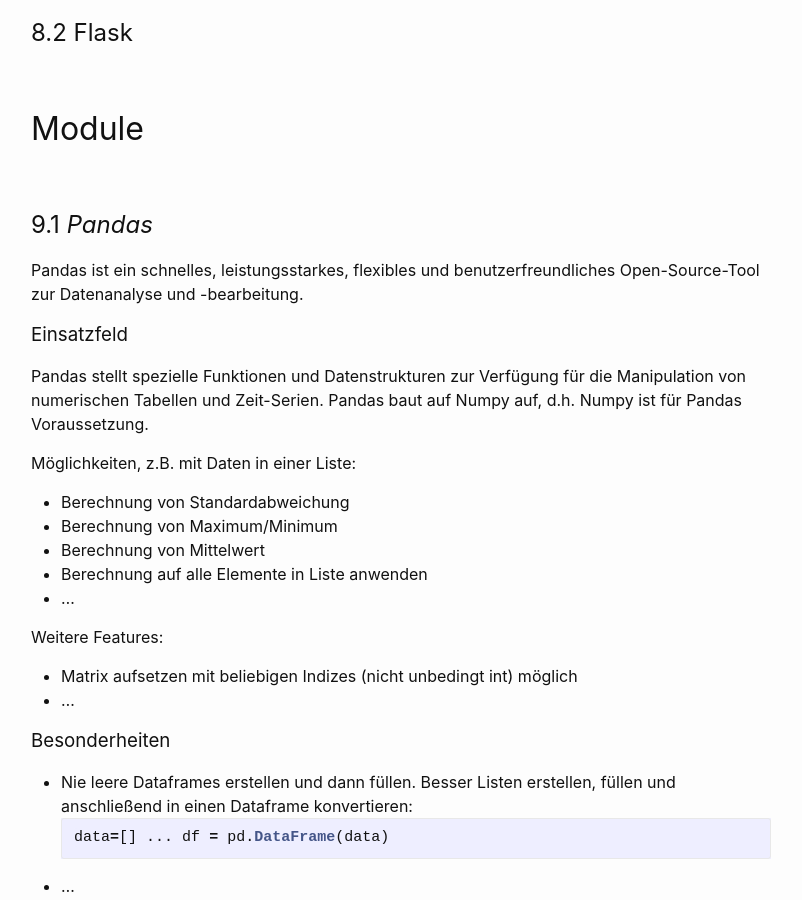
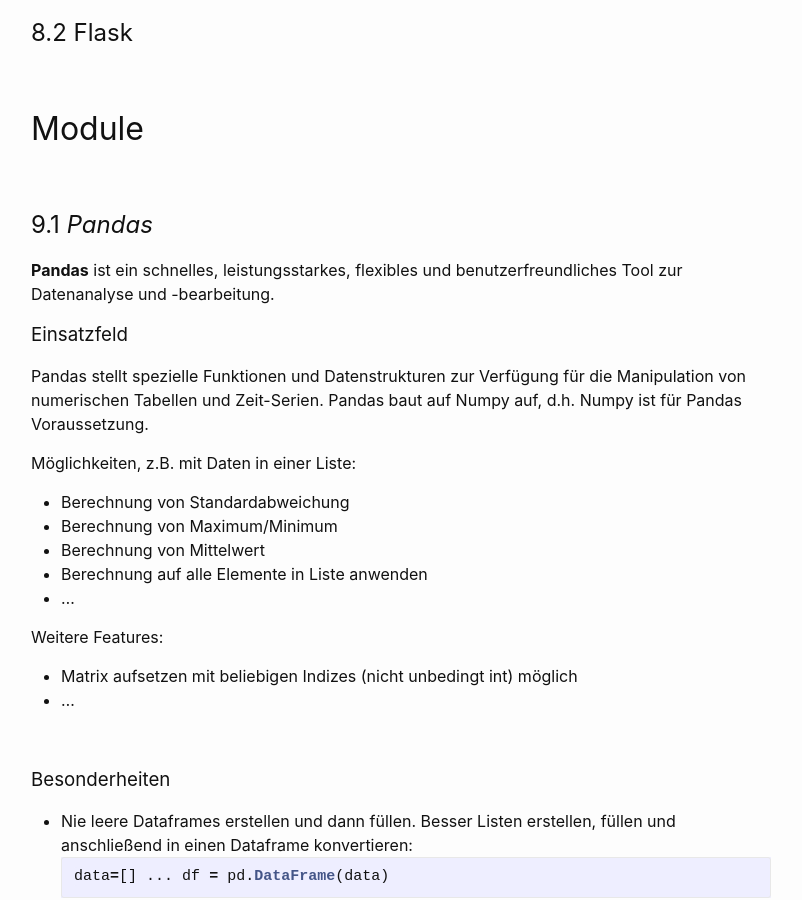
Before and after one commit to Hautaklyttn/progDocs, a Jekyll site: the page built from docs/articles/python.md, in a window 1280 px wide and 900 px high, scrolled down 47023 px. Shown: the whole window, without its empty margins (239-1041 px from the left). Built offline with Jekyll 4.4.1, drawn with Linux system fonts in a browser that asks for light colours; some of the changed text lies outside the part shown.

Commit message:
Update python.md

```diff
--- a/docs/articles/python.md
+++ b/docs/articles/python.md
@@ -79,8 +79,8 @@ layout: default
 &nbsp;&nbsp;&nbsp;&nbsp;&nbsp; [<font size="-1">8.2 Flask</font>](#ch8-2)
 
 ### 9. Module
-&nbsp;&nbsp;&nbsp;&nbsp;&nbsp; [<font size="-1">9.1 *Pandas*</font>](#ch9-1)
-&nbsp;&nbsp;&nbsp;&nbsp;&nbsp; [<font size="-1">9.2 *Multiprocessing*</font>](#ch9-2)
+&nbsp;&nbsp;&nbsp;&nbsp;&nbsp; [<font size="-1">9.1 'Pandas'</font>](#ch9-1)
+&nbsp;&nbsp;&nbsp;&nbsp;&nbsp; [<font size="-1">9.2 'Multiprocessing'</font>](#ch9-2)
 
 &nbsp;
 
@@ -1691,7 +1691,7 @@ There are many useful subclasses of Variable already defined: `StringVar`, `IntV
 <a name="ch9-1"></a>
 ## 9.1 *Pandas*
 
-Pandas ist ein schnelles, leistungsstarkes, flexibles und benutzerfreundliches Open-Source-Tool zur Datenanalyse und -bearbeitung.
+**Pandas** ist ein schnelles, leistungsstarkes, flexibles und benutzerfreundliches Tool zur Datenanalyse und -bearbeitung.
 
 ### Einsatzfeld
 Pandas stellt spezielle Funktionen und Datenstrukturen zur Verfügung für die Manipulation von numerischen Tabellen und Zeit-Serien. Pandas baut auf Numpy auf, d.h. Numpy ist für Pandas Voraussetzung.
@@ -1707,6 +1707,8 @@ Weitere Features:
 - Matrix aufsetzen mit beliebigen Indizes (nicht unbedingt int) möglich
 - ...
 
+&nbsp;
+
 ### Besonderheiten
 
 - Nie leere Dataframes erstellen und dann füllen. Besser Listen erstellen, füllen und anschließend in einen Dataframe konvertieren:
@@ -1760,6 +1762,7 @@ In der Terminologie der Parallelisierung blockiert es alle anderen Arbeiter, neu
 
 <a href="[url](https://www.brandonrohrer.com/multiprocessing)">Gute Info Page</a>
 
+&nbsp;
 
 ### Besonderheiten
 Auf *nix-Systemen ist die Standardmethode zum Erstellen eines neuen Prozesses die Verwendung von *Fork*. Das ist großartig, weil es „Copy-on-Write“ verwendet, um dem neuen Kindprozess Zugriff auf eine Kopie des Arbeitsspeichers des übergeordneten Prozesses zu geben. Es ist schnell und effizient, hat aber einen erheblichen Nachteil, wenn Sie gleichzeitig Multithreading verwenden. Es wird nicht alles tatsächlich kopiert, und einige Dinge können in einem ungültigen Zustand kopiert werden (Threads, Mutexe, Dateihandles usw.). Dies kann eine ganze Reihe von Problemen verursachen, wenn es nicht richtig gehandhabt wird, und um diese zu umgehen, kann Python stattdessen *Spaw*n verwenden (außerdem hat Windows kein „Fork“ und muss „Spawn“ verwenden).
@@ -1768,6 +1771,8 @@ Auf *nix-Systemen ist die Standardmethode zum Erstellen eines neuen Prozesses di
 
 Dann kommuniziert bei beiden Startmethoden das übergeordnete Element mit dem untergeordneten Element über eine Pipe (unter Verwendung von Pickle zum Austausch von Python-Objekten) und teilt ihm mit, welche Funktion aufgerufen werden soll und was die Argumente sind. Aus diesem Grund müssen Argumente *picklable* sein. Manche Dinge können nicht *pickled* werden, was eine weitere häufige Fehlerquelle beim Multiprocessing ist.
 
+&nbsp;
+
 ### Best Use
 - Es hat sich gezeigt, dass es immer Probleme gibt bei dem Versuch **den Zugriff auf Behälter (wie *Listen* oder *Dicts*) über mehrere Subprozesse zu teilen** (mit zusätzlichen Modulen wie *Manager*). Besser ist immer der Ansatz, die Subprozesse ihre Berechnungen durchführen zu lassen und anschließend ihre Ergebnisse an den Hauptprozess zurückzugeben. Dort können die Daten dann zusammengeführt und abgelegt werden.
 
```
